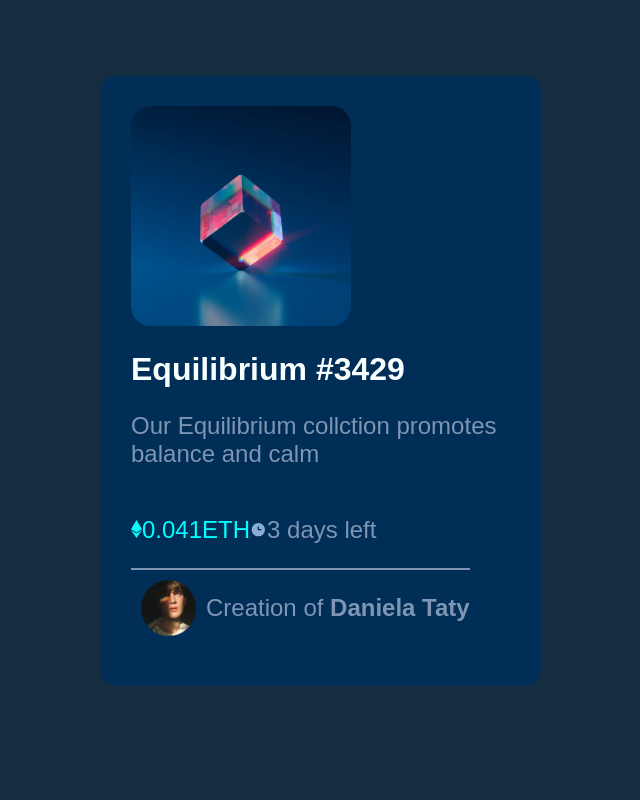
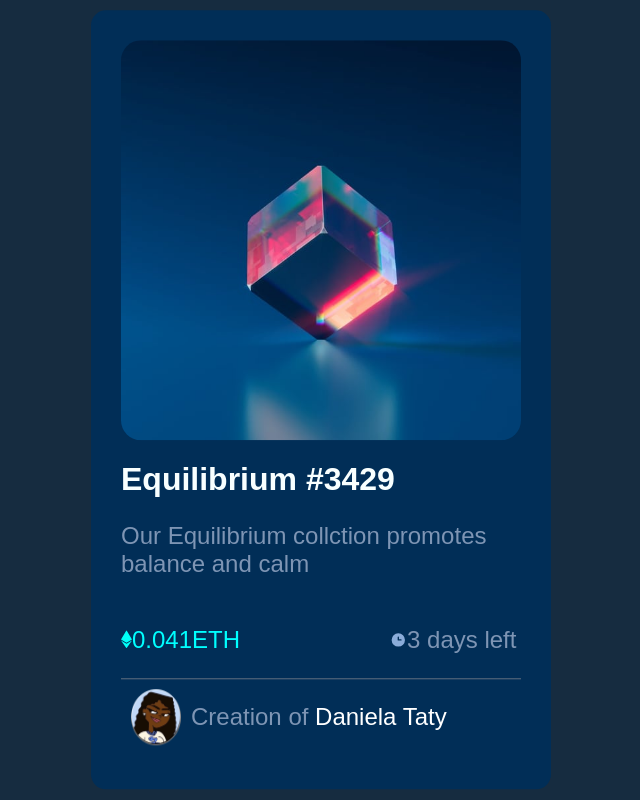
Before and after one commit to danielataty/html_css, a plain HTML site: page Praticando/Componente de cartão de visualização NFT/index.html in a window 1280 px wide. Shown: the whole page, without its empty margins (319-959 px from the left). Drawn offline with Linux system fonts and the light colour scheme.

Commit message:
Projeto terminado

```diff
--- a/Praticando/Componente de cartão de visualização NFT/index.html
+++ b/Praticando/Componente de cartão de visualização NFT/index.html
@@ -17,15 +17,27 @@
         <div>
             <img src="nft-preview-card-component-main/images/image-equilibrium.jpg" alt="" id="img_principal">
             <h1>Equilibrium #3429</h1>
+
             <p>Our Equilibrium collction promotes balance and calm</p>
+
             <div class="icons">
-                <p style="color: aqua;"> <img src="nft-preview-card-component-main/images/icon-ethereum.svg" alt="">0.041ETH</p>
-                <p> <img src="nft-preview-card-component-main/images/icon-clock.svg" alt="">3 days left</p>
+
+                <p class="icon1">
+                    <img src="nft-preview-card-component-main/images/icon-ethereum.svg" alt="">0.041ETH
+                </p>
+
+                <p class="icon2">
+                    <img src="nft-preview-card-component-main/images/icon-clock.svg" alt="">3 days left
+                </p>
+
             </div>
 
             <div class="about">
-                <img src="nft-preview-card-component-main/images/image-avatar.png" alt=""class="litle_img">
-                 <p>Creation of <strong>Daniela Taty</strong></p>
+
+                <img src="nft-preview-card-component-main/images/avatar.png" alt=""class="litle_img">
+
+                <p>Creation of <a href="https://github.com/danielataty" target="_blank"> Daniela Taty</a>
+                </p>
             </div>
 
         </div>
--- a/Praticando/Componente de cartão de visualização NFT/style.css
+++ b/Praticando/Componente de cartão de visualização NFT/style.css
@@ -1,39 +1,46 @@
 @charset "UTF-8";
 
-/*#F8FFFF cor do h1
-#D0DEE7
-#012E57 cor do fundo do main
-#162C40 cor do background
-cor das letras #7E95B4
-cor do ETH #0CF2DB
-cor do creation #737C8D*/
+body{
+    background-color: #162C40;
+}
 
-body{
+main{
+    position: absolute;
+    left: 50%;
+    top: 50%;
+    transform: translate(-50%, -50%);
+    margin: auto;
 
-    background-color: #162C40;
+    max-width: 400px;
+    min-width: 375px;
+    max-height: 550;
+    min-height: 665px;
+
+    font-family: Arial, Helvetica, sans-serif;
+    background-color: #012E57;
+
+    padding: 30px;
+    border-radius: 15px;
 
 }
 
-main{
-    margin: auto;
-    margin-top: 6%;
-    width: 380px;
-    height: 550px;
-    background-color: #012E57;
-    padding: 30px;
-    border-radius: 15px;
-    font-family: Arial, Helvetica, sans-serif;
-}
+
 
 #img_principal{
-    width: 220px;
+    display: flex;
+
+    width: 400px;
+    margin: auto;
+
     border-radius: 20px;
-
-
 }
 
 h1{
     color: #F8FFFF;
+}
+
+h1:hover{
+    color: aqua;
 }
 
 p{
@@ -43,14 +50,36 @@ p{
 
 .icons{
     display: inline-flex;
+}
 
+.icon1 {
+    color:aqua ;
+    margin-right: 60px;
 }
+
+.icon2{
+    margin-left: 90px;
+}
+
 .about{
     display: inline-flex;
-    border-top: solid #7E95B4 2px;
+    width: 400px;
+
+    border-top: solid #606e80 0.1px;
+}
+
+.about > p > a{
+    text-decoration: none;
+    font-weight: 100;
+
+    color: white;
+}
+
+.about > p > a:hover{
+    color: aqua;
 }
 
 .litle_img{
-    width: 55px;
+    max-width: 50px;
     padding: 10px;
 }
```
Also changed, not shown: Praticando/Componente de cartão de visualização NFT/nft-preview-card-component-main/images/avatar.png (added), 1 other file.
